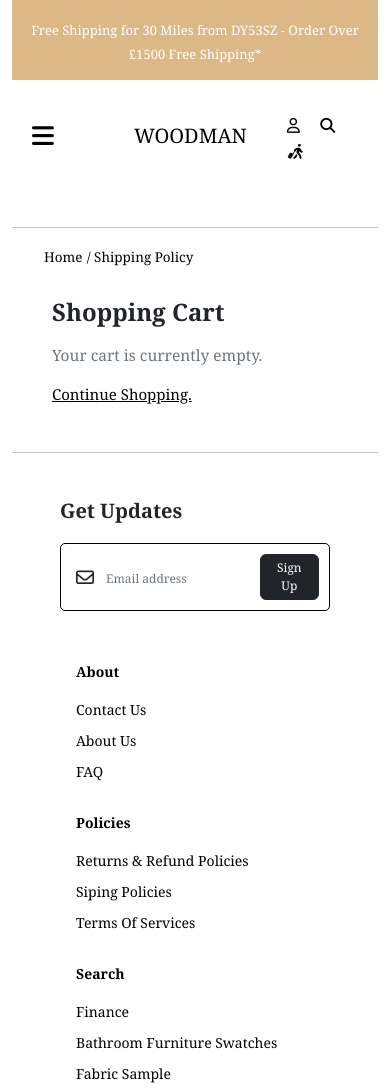
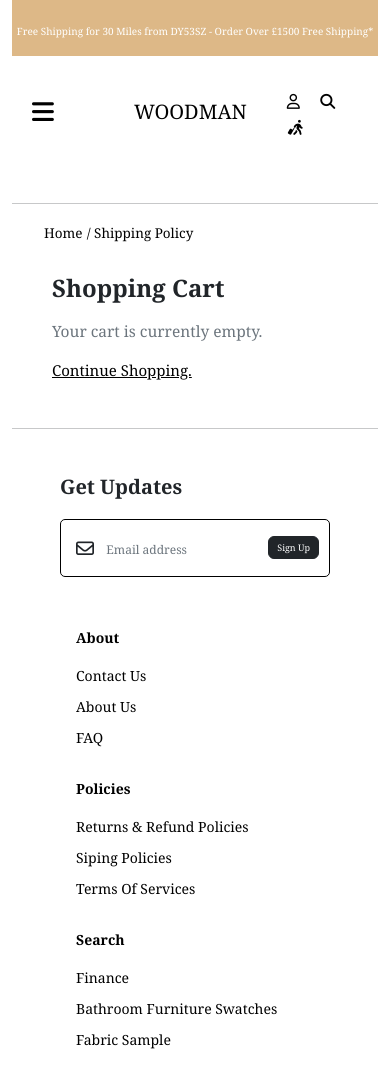
Before and after one commit to Musha448/g20, a plain HTML site: page index.html in a window 390 px wide. Shown: the top 1092 px of the page. Drawn offline with nearby package versions, Linux system fonts and the light colour scheme.

Commit message:
Add files via upload

```diff
--- a/g20.css
+++ b/g20.css
@@ -504,6 +504,13 @@
  }
 
  @media (max-width: 517px){
+
+    .main-top h5 a{
+
+        font-size: 10px!important;
+
+
+    }
     .contact form{
 
         display: flex;
@@ -521,7 +528,7 @@
         font-weight: lighter;
     }
     .contact form button{
-        font-size: 12px;
+        font-size: 9px;
         padding: 4px 8px;
 
     }
@@ -557,7 +564,7 @@
         font-weight: lighter;
     }
     .contact form button{
-        font-size: 11px;
+        font-size: 5px!important;
         padding: 4px 8px;
 
     }
```
